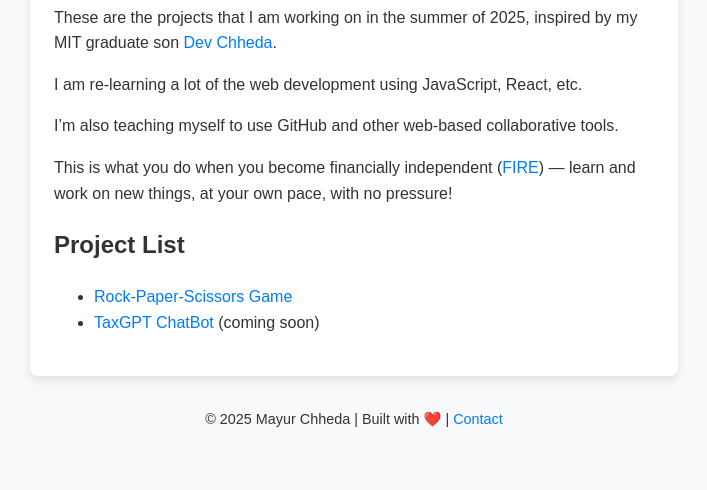
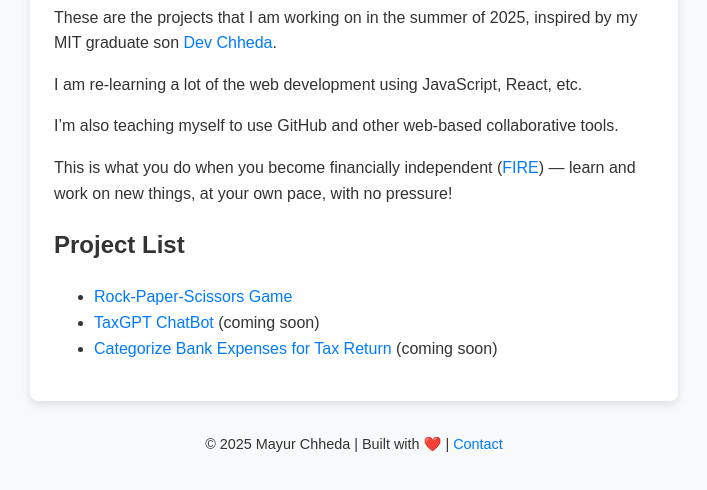
Before and after one commit to mayurchheda/projects, a plain HTML site: page index.html in a window 1280 px wide. Shown: the part 120-610 px from the top of the page, without its empty margins (286-993 px from the left). Drawn offline with Linux system fonts and the light colour scheme.

Commit message:
Update index.html

```diff
--- a/index.html
+++ b/index.html
@@ -77,6 +77,7 @@
     <ul>
         <li><a href="10-rock-paper-scissors.html">Rock-Paper-Scissors Game</a></li>
         <li><a href="TaxGPTChatBot.html">TaxGPT ChatBot</a> (coming soon)</li>
+        <li><a href="expense-categorizer-v2.html">Categorize Bank Expenses for Tax Return</a> (coming soon)</li>
     </ul>
 </div>
  <!-- Footer -->
```
